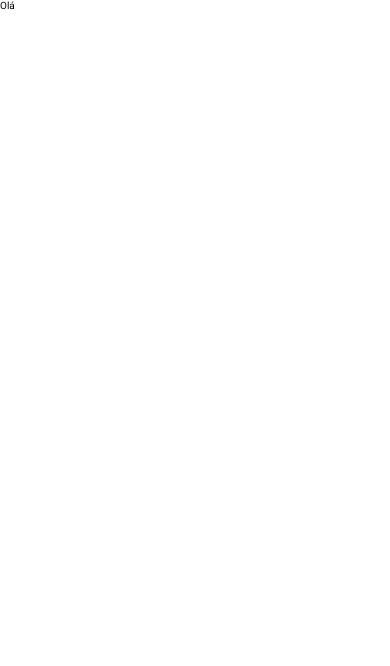
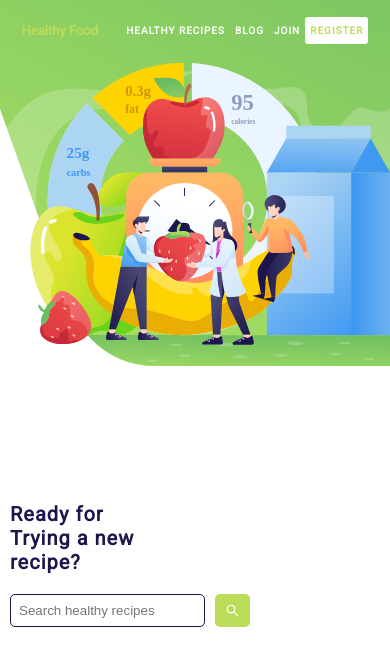
Before and after one commit to NicholasTavares/healthy_food, a React (Create React App) app: page / in a window 390 px wide. Shown: the top 666 px of the page. Built offline with nearby package versions, Linux system fonts and the light colour scheme.

Commit message:
feat: home section for small mobile

```diff
--- a/src/App.jsx
+++ b/src/App.jsx
@@ -1,6 +1,10 @@
+import Home from "./sections/Home";
+
 function App() {
   return (
-    <div>Olá</div>
+    <main style={{display: 'flex', flexDirection: 'column'}}>
+      <Home />
+    </main>
   );
 }
 
--- a/src/css/style.css
+++ b/src/css/style.css
@@ -20,14 +20,45 @@ html {
       font-size: 75%; } }
 
 .section-home {
-  display: flex;
-  padding: 2rem 1rem; }
-
-.section-home {
   position: relative;
   display: grid;
-  background-color: aqua;
+  grid-template-rows: repeat(2, 1fr);
   height: 100vh; }
+  .section-home__illustration {
+    position: absolute;
+    z-index: 0;
+    display: flex;
+    justify-content: flex-end; }
+    .section-home__illustration > img {
+      width: 110%; }
+  .section-home__form {
+    margin-top: 6rem; }
+    .section-home__form__title {
+      color: #1d164d;
+      font-weight: bold;
+      font-size: 2rem;
+      letter-spacing: 0.1rem; }
+    .section-home__form__container-text-button {
+      display: flex;
+      margin-top: 2rem; }
+      .section-home__form__container-text-button__input {
+        outline: none;
+        border: 1px solid #1d164d;
+        border-radius: 0.5rem;
+        padding: 0.8rem;
+        color: #acacac; }
+      .section-home__form__container-text-button__button {
+        margin-left: 1rem;
+        background-color: #BADC58;
+        border-radius: 0.5rem;
+        width: 3.5rem;
+        display: flex;
+        align-items: center;
+        justify-content: center;
+        cursor: pointer; }
+        .section-home__form__container-text-button__button > svg {
+          color: white;
+          font-size: 1.5rem; }
 
 .header {
   display: flex;
@@ -59,3 +90,7 @@ html {
       .header__options > a:last-child {
         color: #BADC58;
         background-color: white; }
+
+.container {
+  padding: 2rem 1rem;
+  z-index: 1; }
--- /dev/null
+++ b/src/sass/containers/containerData.scss
@@ -0,0 +1,4 @@
+.container {
+  padding: 2rem 1rem;
+  z-index: 1;
+}
--- a/src/sass/layout/_sections.scss
+++ /dev/null
@@ -1,4 +0,0 @@
-.section-home{
-  display: flex;
-  padding: 2rem 1rem;
-}
--- a/src/sass/main.scss
+++ b/src/sass/main.scss
@@ -3,10 +3,12 @@
 @import "./abstracts/variables";
 
 @import "./layout/grid";
-@import "./layout/sections";
 
 // SECTIONS
 @import "./sections/home";
 
 // COMPONENTS
 @import "./components/header";
+
+// CONTAINERS
+@import "./containers/containerData.scss";
--- /dev/null
+++ b/src/sass/sections/_home.scss
@@ -0,0 +1,56 @@
+.section-home {
+  position: relative;
+  display: grid;
+  grid-template-rows: repeat(2, 1fr);
+  height: 100vh;
+
+  &__illustration {
+    position: absolute;
+    z-index: 0;
+    display: flex;
+    justify-content: flex-end;
+    & > img {
+      width: 110%;
+    }
+  }
+
+  &__form {
+    margin-top: 6rem;
+
+    &__title {
+      color: #1d164d;
+      font-weight: bold;
+      font-size: 2rem;
+      letter-spacing: 0.1rem;
+    }
+
+    &__container-text-button{
+      display: flex;
+      margin-top: 2rem;
+
+      &__input{
+        outline: none;
+        border: 1px solid #1d164d;
+        border-radius: 0.5rem;
+        padding: 0.8rem;
+        color: rgb(172, 172, 172);
+      }
+
+      &__button{
+        margin-left: 1rem;
+        background-color: #BADC58;
+        border-radius: 0.5rem;
+        width: 3.5rem;
+        display: flex;
+        align-items: center;
+        justify-content: center;
+        cursor: pointer;
+
+        & > svg {
+          color: white;
+          font-size: 1.5rem;
+        }
+      }
+    }
+  }
+}
--- /dev/null
+++ b/src/sections/Home.jsx
@@ -0,0 +1,38 @@
+import React from 'react'
+import Header from '../components/Header'
+import Illustration from '../img/Illustration.svg'
+import {AiOutlineSearch} from 'react-icons/ai'
+
+const Home = () => {
+  return (
+    <section className='section-home'>
+      <div className='section-home__illustration'>
+        <img src={Illustration} alt="Illustration" />
+      </div>
+      <div className="container">
+        <Header />
+      </div>
+      <div className="container">
+
+        <form className='section-home__form'>
+          <label className='section-home__form__title'
+          htmlFor="input">
+            Ready for <br />
+            Trying a new <br />
+            recipe? <br />
+          </label>
+          <div className="section-home__form__container-text-button">
+            <input type="text" id='input' placeholder='Search healthy recipes'
+            className='section-home__form__container-text-button__input' />
+            <div className="section-home__form__container-text-button__button">
+              <AiOutlineSearch />
+            </div>
+          </div>
+        </form>
+
+      </div>
+    </section>
+  )
+}
+
+export default Home
```
Also changed, not shown: src/sass/layout/__sections.scss (deleted).
